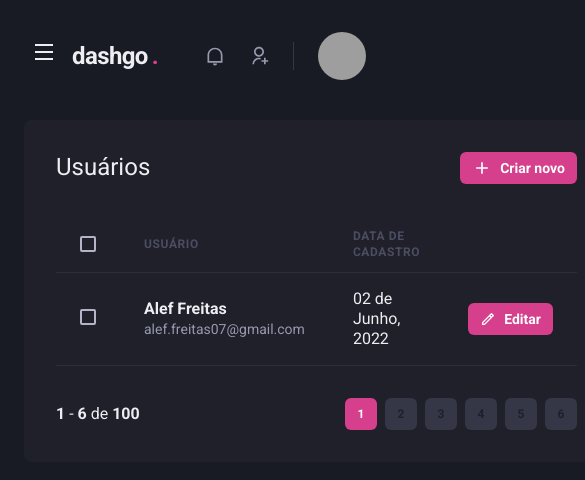
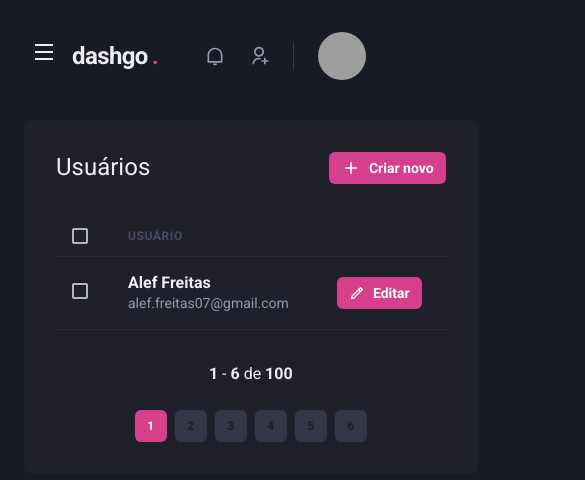
Before and after one commit to aleffreitas/dashgov2, a Next.js app: page /users in a window 390 px wide. Shown: the top 480 px of the page, 585 px wide, since content can reach past the window. Built offline with nearby package versions, Linux system fonts and the light colour scheme; grey boxes are pictures that could not be loaded.

Commit message:
chore: finished responsive listing

```diff
--- a/src/components/Pagination/index.tsx
+++ b/src/components/Pagination/index.tsx
@@ -4,7 +4,7 @@
 export function Pagination(){
   return(
     <Stack
-      direction="row"
+      direction={["column", "row"]}
       spacing="6"
       mt="8"
       justify="space-between"
--- a/src/pages/users/index.tsx
+++ b/src/pages/users/index.tsx
@@ -1,4 +1,4 @@
-import { Box, Button, Flex, Icon, Heading, Table, Thead, Tbody, Td, Tr, Th, Checkbox, Text } from "@chakra-ui/react";
+import { Box, Button, Flex, Icon, Heading, Table, Thead, Tbody, Td, Tr, Th, Checkbox, Text, useBreakpointValue } from "@chakra-ui/react";
 import { RiAddLine, RiPencilLine } from "react-icons/ri";
 
 import { Header } from "../../components/Header";
@@ -6,6 +6,12 @@
 import { Sidebar } from "../../components/Sidebar";
 
 export default function UserList(){
+
+  const isWideVersion = useBreakpointValue({
+    base: false,
+    lg: true,
+  })
+
   return(
     <Box>
       <Header />
@@ -31,18 +37,18 @@
           <Table colorScheme="whiteAlpha">
             <Thead>
               <Tr>
-                <Th px="6" color="gray.300" width="8" >
+                <Th px={["4", "4", "6"]} color="gray.300" width="8" >
                   <Checkbox colorScheme="pink" />
                 </Th>
                 <Th>Usuário</Th>
-                <Th>Data de cadastro</Th>
+                { isWideVersion && <Th>Data de cadastro</Th> }
                 <Th width="8"></Th>
               </Tr>
             </Thead>
 
             <Tbody>
               <Tr>
-                <Td px="6">
+                <Td px={["4", "4", "6"]}>
                   <Checkbox colorScheme="pink" />
                 </Td>
                 <Td>
@@ -51,7 +57,7 @@
                     <Text fontSize="sm" color="gray.300" >alef.freitas07@gmail.com</Text>
                   </Box>
                 </Td>
-                <Td>02 de Junho, 2022</Td>
+                { isWideVersion && <Td>02 de Junho, 2022</Td> }
                 <Td>
                 <Button
                   as="a"
```
